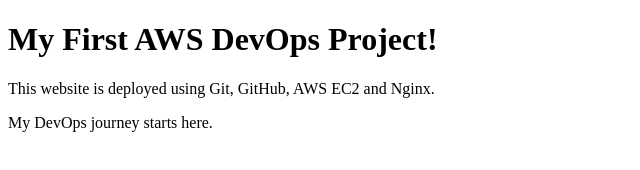
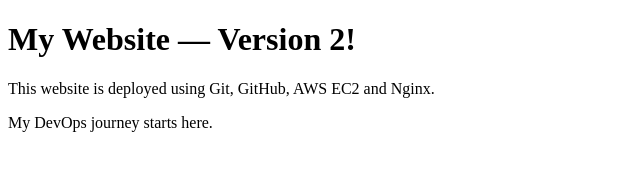
Before and after one commit to 6-gif/my-first-devops-website, a plain HTML site: page index.html in a window 1280 px wide. Shown: the whole page, without its empty margins (0-640 px from the left). Drawn offline with Linux system fonts and the light colour scheme.

Commit message:
Update index.html

```diff
--- a/index.html
+++ b/index.html
@@ -7,7 +7,7 @@
     <title>My First DevOps Website</title>
 </head>
 <body>
-    <h1>My First AWS DevOps Project!</h1>
+  <h1>My Website — Version 2!</h1>
     <p>This website is deployed using Git, GitHub, AWS EC2 and Nginx.</p>
     <p>My DevOps journey starts here.</p>
 </body>
```
